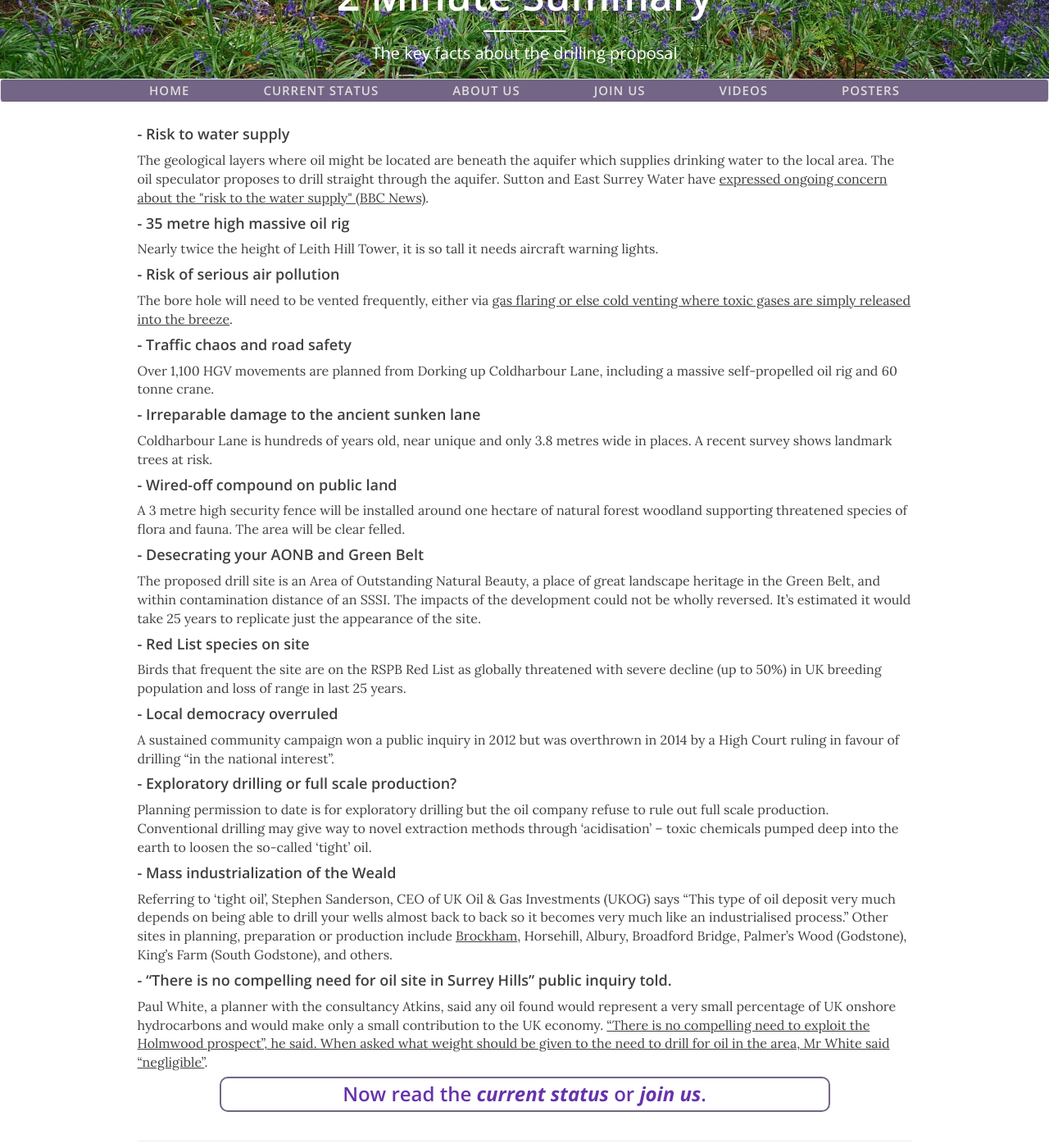
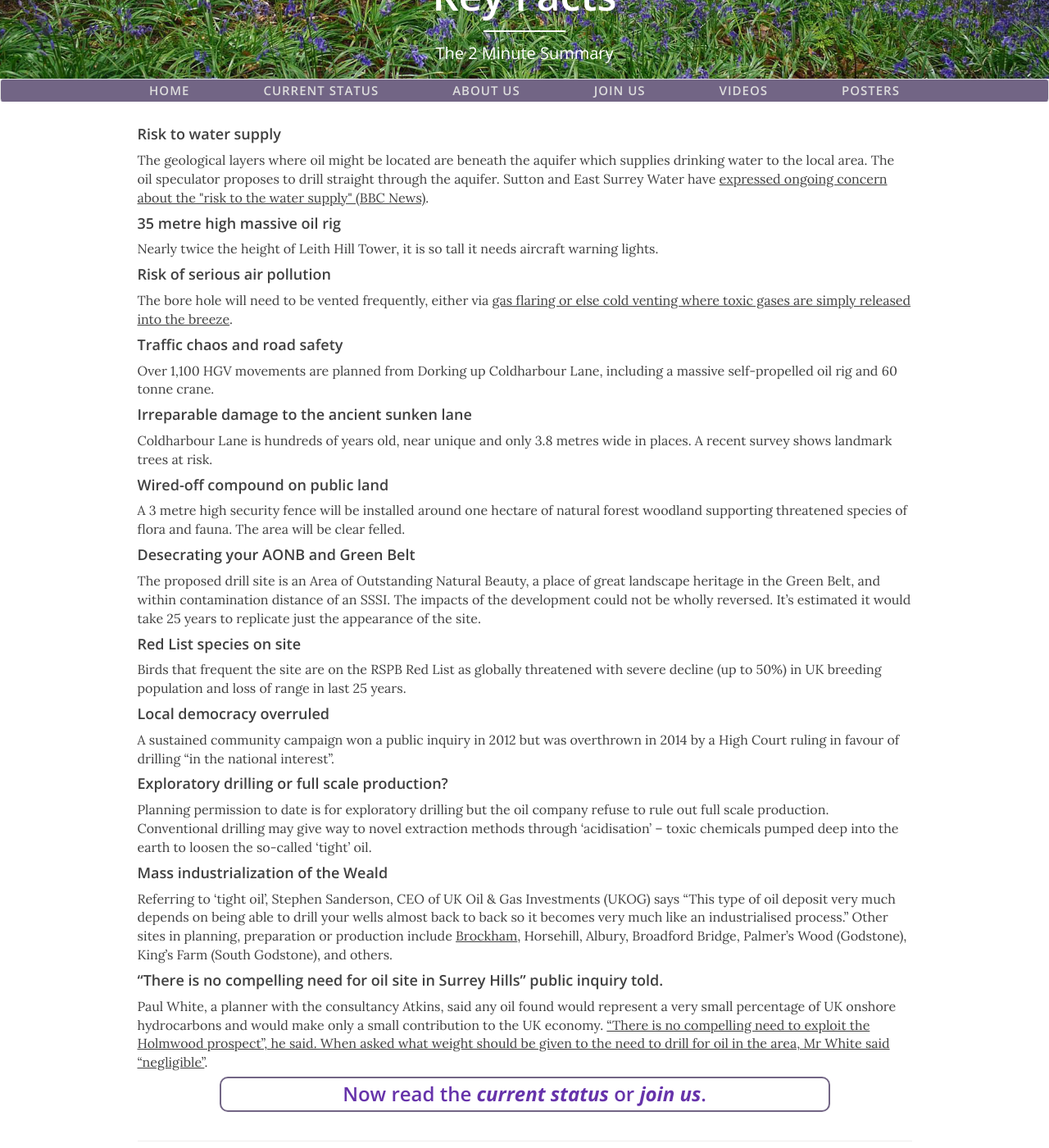
Before and after one commit to voiceforleithhill/v4lh-site-gen, a Jekyll site: the page built from summary.html, in a window 1280 px wide and 1400 px high, scrolled down 236 px. Shown: the whole window at 82% size. Built offline with Jekyll 4.4.1, drawn with Linux system fonts in a browser that asks for light colours; nearby versions of some CDN libraries.

```diff
--- a/summary.html
+++ b/summary.html
@@ -1,44 +1,44 @@
 ---
 layout: post
-title: "2 Minute Summary"
-description: "The key facts about the drilling proposal"
+title: "Key Facts"
+description: "The 2 Minute Summary"
 header-img: "img/banner.jpg"
 ---
 
-<h4>- Risk to water supply</h4>
+<h4>Risk to water supply</h4>
 The geological layers where oil might be located are beneath the aquifer which supplies drinking water to the local area. The oil speculator proposes to drill straight through the aquifer. Sutton and East Surrey Water have <a class="post" href="http://www.bbc.co.uk/news/uk-england-surrey-34930442">expressed ongoing concern about the "risk to the water supply" (BBC News)</a>.
 
-<h4>- 35 metre high massive oil rig</h4>
+<h4>35 metre high massive oil rig</h4>
 Nearly twice the height of Leith Hill Tower, it is so tall it needs aircraft warning lights.
 
-<h4>- Risk of serious air pollution</h4>
+<h4>Risk of serious air pollution</h4>
 The bore hole will need to be vented frequently, either via <a class="post" href="http://www.getsurrey.co.uk/news/surrey-news/staff-animals-horse-hill-equestrian-11003757">gas flaring or else cold venting where toxic gases are simply released into the breeze</a>.
 
-<h4>- Traffic chaos and road safety</h4>
+<h4>Traffic chaos and road safety</h4>
 Over 1,100 HGV movements are planned from Dorking up Coldharbour Lane, including a massive self-propelled oil rig and 60 tonne crane.
 
-<h4>- Irreparable damage to the ancient sunken lane</h4>
+<h4>Irreparable damage to the ancient sunken lane</h4>
 Coldharbour Lane is hundreds of years old, near unique and only 3.8 metres wide in places. A recent survey shows landmark trees at risk.
 
-<h4>- Wired-off compound on public land</h4>
+<h4>Wired-off compound on public land</h4>
 A 3 metre high security fence will be installed around one hectare of natural forest woodland supporting threatened species of flora and fauna. The area will be clear felled.
 
-<h4>- Desecrating your AONB and Green Belt</h4>
+<h4>Desecrating your AONB and Green Belt</h4>
 The proposed drill site is an Area of Outstanding Natural Beauty, a place of great landscape heritage in the Green Belt, and within contamination distance of an SSSI. The impacts of the development could not be wholly reversed. It’s estimated it would take 25 years to replicate just the appearance of the site.
 
-<h4>- Red List species on site</h4>
+<h4>Red List species on site</h4>
 Birds that frequent the site are on the RSPB Red List as globally threatened with severe decline (up to 50%) in UK breeding population and loss of range in last 25 years.
 
-<h4>- Local democracy overruled</h4>
+<h4>Local democracy overruled</h4>
 A sustained community campaign won a public inquiry in 2012 but was overthrown in 2014 by a High Court ruling in favour of drilling “in the national interest”.
 
-<h4>- Exploratory drilling or full scale production?</h4>
+<h4>Exploratory drilling or full scale production?</h4>
 Planning permission to date is for exploratory drilling but the oil company refuse to rule out full scale production. Conventional drilling may give way to novel extraction methods through ‘acidisation’ – toxic chemicals pumped deep into the earth to loosen the so-called ‘tight’ oil.
 
-<h4>- Mass industrialization of the Weald</h4>
+<h4>Mass industrialization of the Weald</h4>
 Referring to ‘tight oil’, Stephen Sanderson, CEO of UK Oil &amp; Gas Investments (UKOG) says “This type of oil deposit very much depends on being able to drill your wells almost back to back so it becomes very much like an industrialised process.” Other sites in planning, preparation or production include <a class="post" href="brockhamoilwell.co.uk">Brockham</a>, Horsehill, Albury, Broadford Bridge, Palmer’s Wood (Godstone), King’s Farm (South Godstone), and others.
 
-<h4>- “There is no compelling need for oil site in Surrey Hills” public inquiry told.</h4>
+<h4>“There is no compelling need for oil site in Surrey Hills” public inquiry told.</h4>
 Paul White, a planner with the consultancy Atkins, said any oil found would represent a very small percentage of UK onshore hydrocarbons and would make only a small contribution to the UK economy. <a class="post" href="https://drillordrop.com/2015/04/23/no-compelling-need-for-oil-site-in-surrey-hills-inquiry-told/">“There is no compelling need to exploit the Holmwood prospect”, he said. When asked what weight should be given to the need to drill for oil in the area, Mr White said “negligible”</a>.
 
 <h3 class="promo">Now read the <a href="{{ site.baseurl }}/status">current status</a> or <a href="{{ site.baseurl }}/contact">join us</a>.</h3>
```
